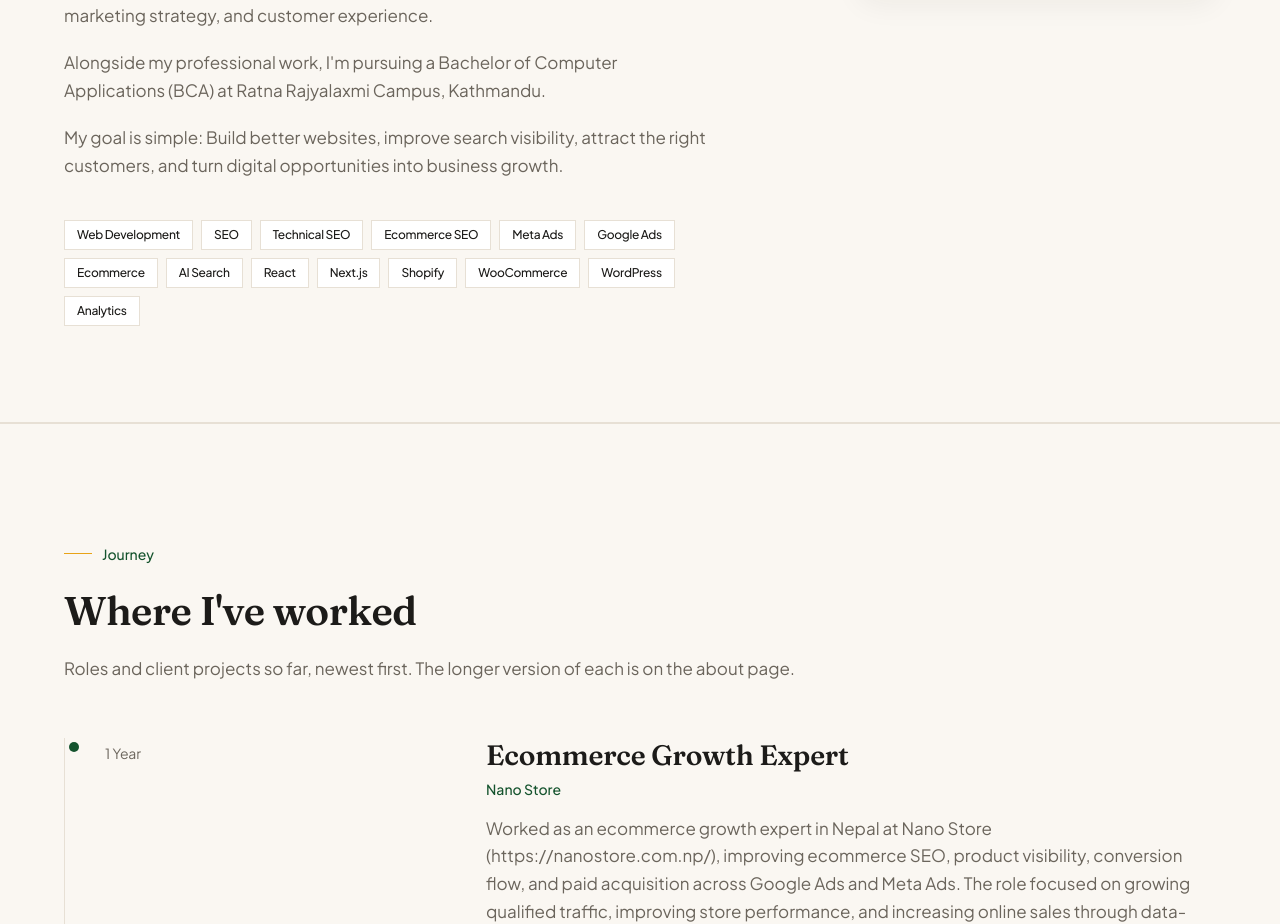
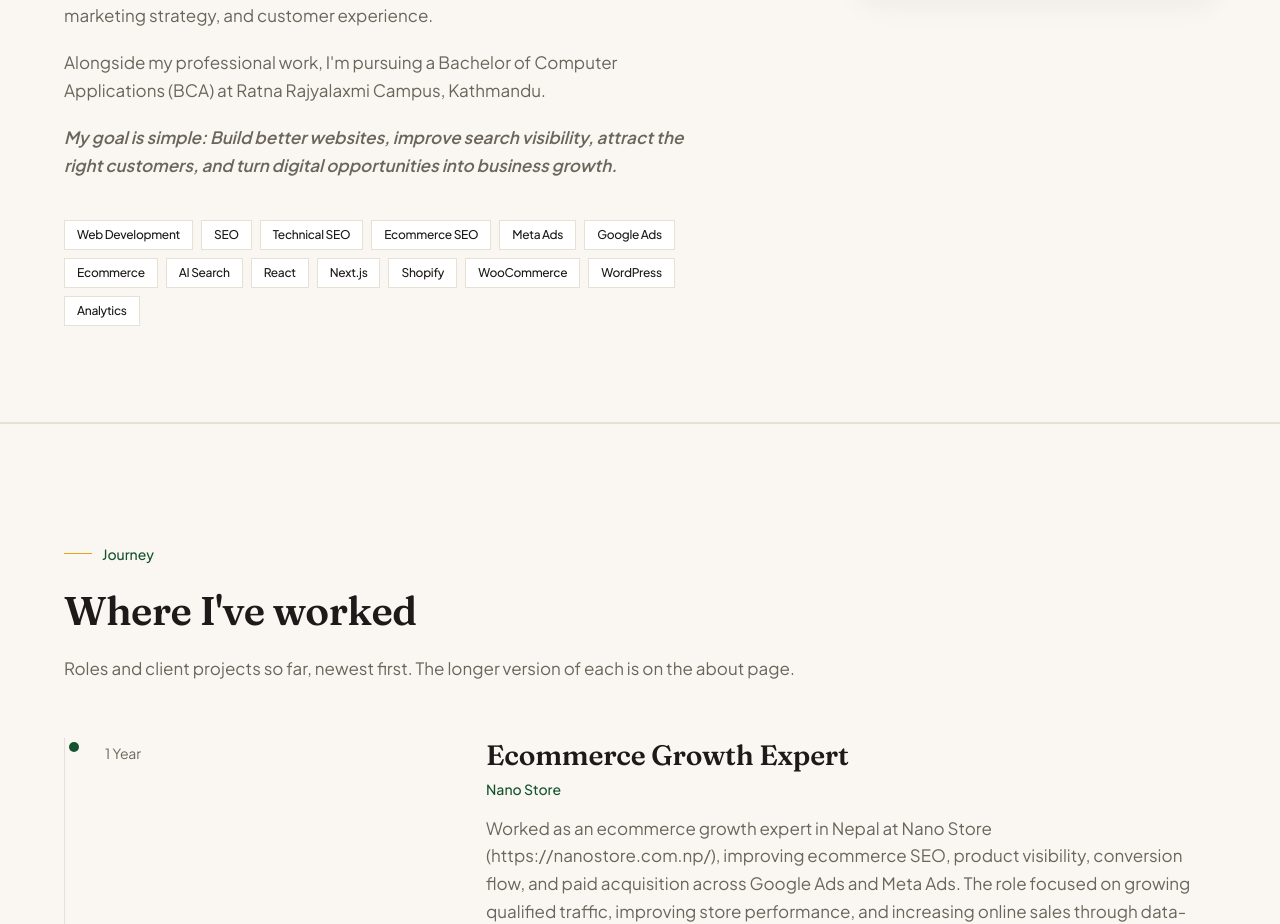
Before and after one commit to 69-Insomnia/Personal-portfolio, a Next.js app: page /about in a window 1280 px wide. Shown: the part 1193-2117 px from the top of the page. Built offline with nearby package versions, Linux system fonts and the light colour scheme; no server answers; the database is empty.

Commit message:
Emphasize the closing goal line in the About bio
The 'My goal is simple:' paragraph now renders bold-italic so the section ends on a stated intent rather than trailing off.

```diff
--- a/src/sections/Profile/index.tsx
+++ b/src/sections/Profile/index.tsx
@@ -92,7 +92,15 @@ export function ProfileIntro() {
             <div className="mt-9 flex flex-col gap-5">
               {BIO.map((paragraph, index) => (
                 <Reveal key={paragraph} delay={index * 0.04}>
-                  <p className="max-w-2xl leading-relaxed text-muted">{paragraph}</p>
+                  <p className="max-w-2xl leading-relaxed text-muted">
+                    {paragraph.startsWith('My goal is simple:') ? (
+                      <em>
+                        <strong>{paragraph}</strong>
+                      </em>
+                    ) : (
+                      paragraph
+                    )}
+                  </p>
                 </Reveal>
               ))}
             </div>
```
